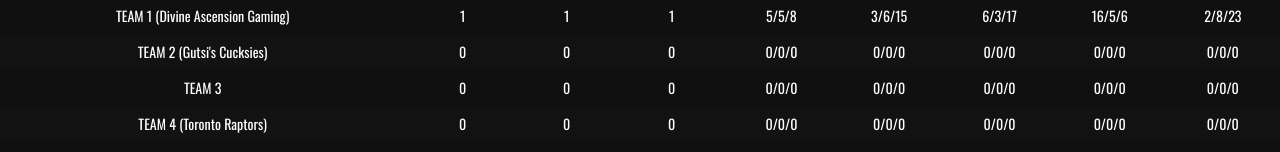
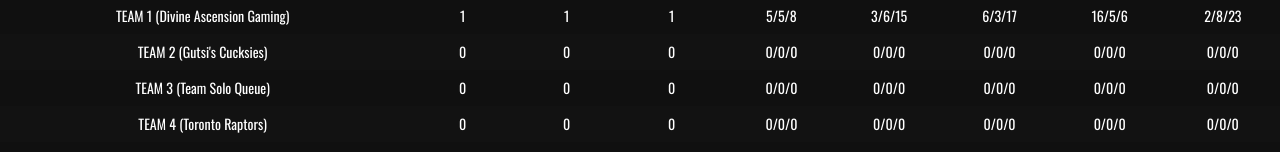
Before and after one commit to dawong8/vangamingleague, a React (Create React App) app: page /teams in a window 1280 px wide. Shown: the part 221-373 px from the top of the page. Built offline with nearby package versions, Linux system fonts and the light colour scheme.

Commit message:
changed team 3's name

```diff
--- a/src/teams.js
+++ b/src/teams.js
@@ -49,7 +49,7 @@ class Teams extends Component {
 
 			  </tr>
 			  <tr>
-			    <td>TEAM 3</td>
+			    <td>TEAM 3 (Team Solo Queue)</td>
 			    <td> 0 </td>
 
 			    <td> 0</td>
```
